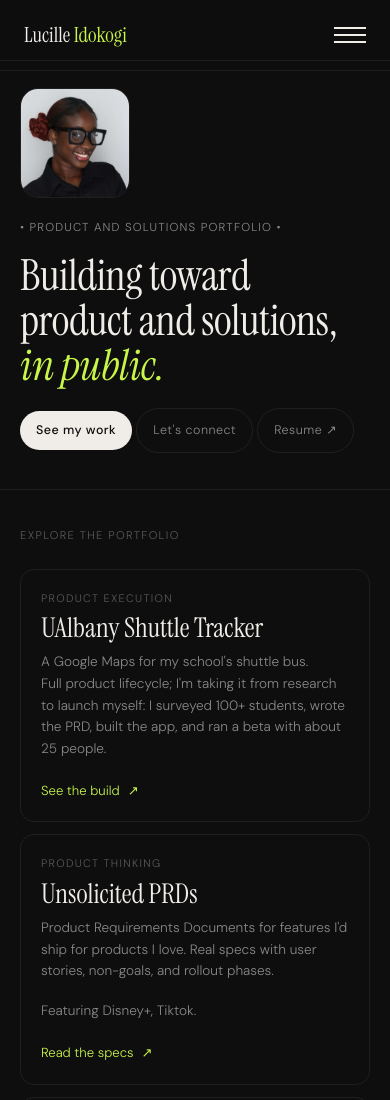
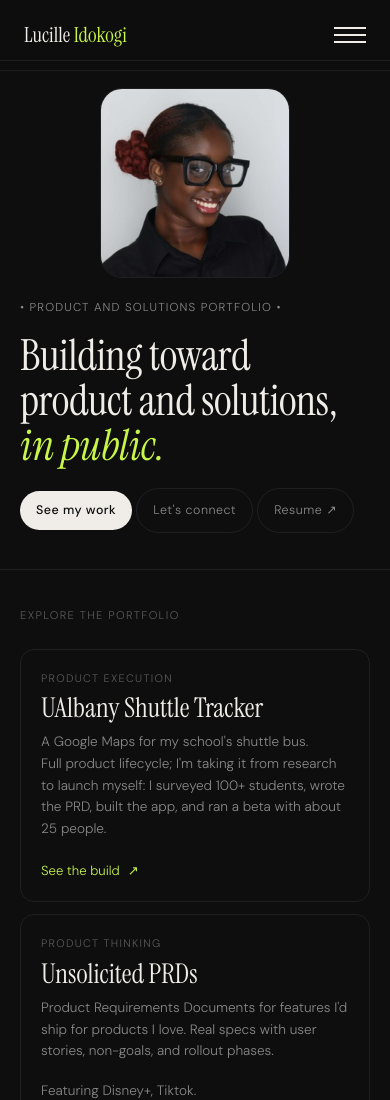
Before and after one commit to lidokogi/portfolio, a plain HTML site: page index.html in a window 390 px wide. Shown: the top 1100 px of the page. Drawn offline with Linux system fonts and the light colour scheme.

Commit message:
Fix phone view 3

```diff
--- a/index.html
+++ b/index.html
@@ -1306,10 +1306,8 @@
         order: -1;
       }
 
-      .hero-headshot img {
-        width: 110px;
-        border-radius: 18px;
-      }
+      .hero-headshot { display: flex; justify-content: center; }
+      .hero-headshot img { width: 190px; border-radius: 22px; }
 
       .hero-eyebrow {
         margin-bottom: 1rem;
```
